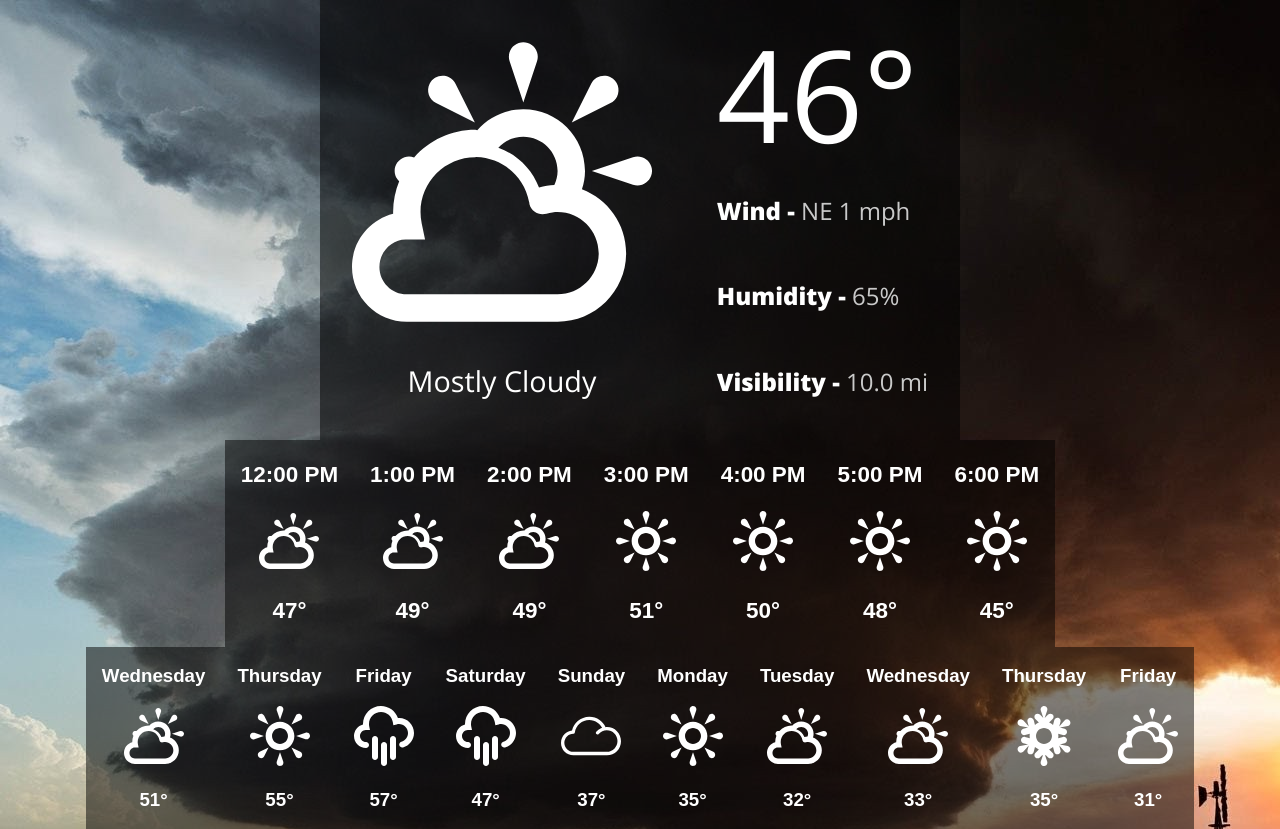
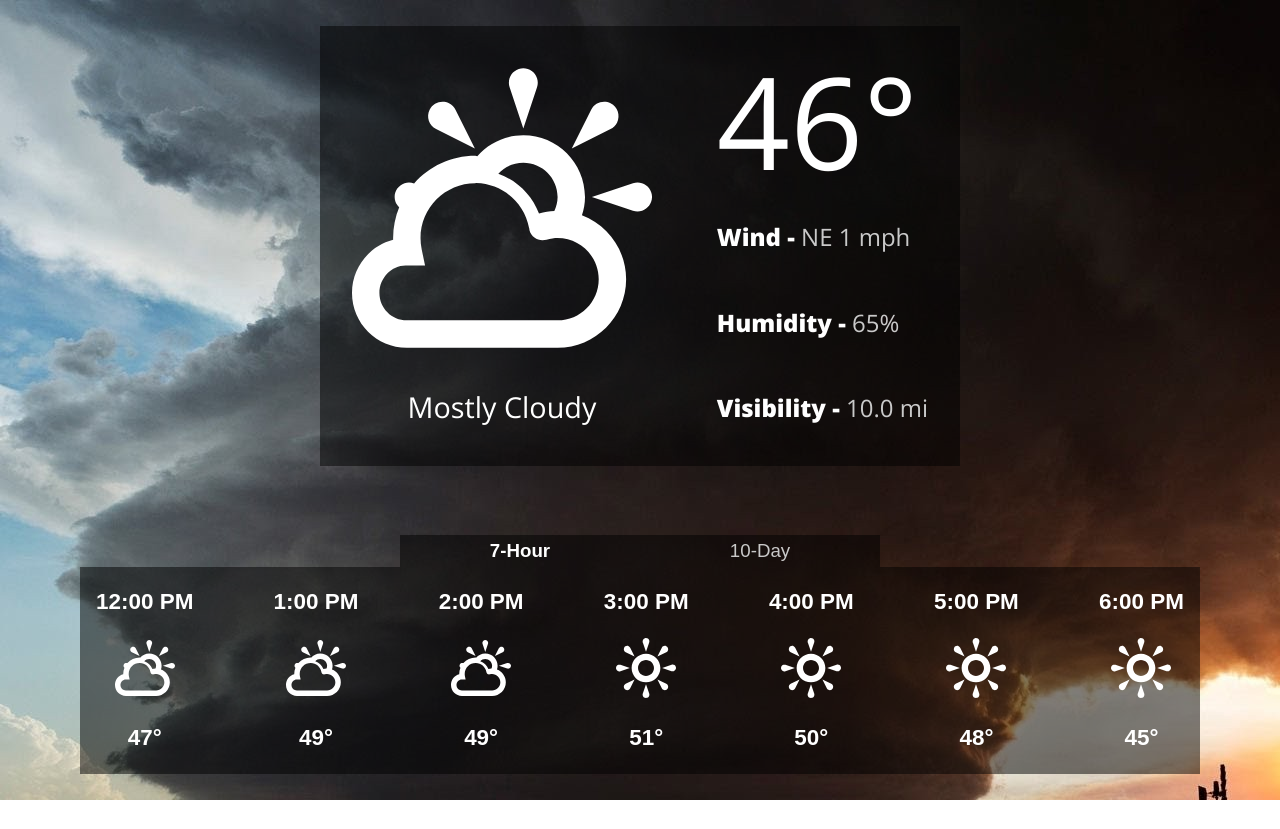
Before and after one commit to relasine/weathrly, a React (Create React App) app: page / in a window 1280 px wide. After the commit the page ends 800 px from the top, so only its background shows below. Built offline with nearby package versions, Linux system fonts and the light colour scheme.

Commit message:
Add toggle style

```diff
--- a/src/App.js
+++ b/src/App.js
@@ -4,6 +4,7 @@ import Current from './current/Current';
 import SevenHour from './SevenHour/SevenHour';
 import { data } from './api';
 import TenDay from './TenDay/TenDay'
+import Toggle from './Toggle/Toggle'
 
 class App extends Component {
   constructor(){
@@ -14,14 +15,33 @@ class App extends Component {
     }
   }
 
+  toggleSevenHour() {
+    console.log("seven hour")
+    //Display flex on SevenHour, display none on tenday
+    //seven-hour-toggle - colorwhite, font-weight 800
+    //ten-day-toggle - color grey, font-weight 300
+  }
+
+  toggleTenDay() {
+    console.log('ten day')
+    //Display flex on tenDay, display none on sevenHour
+    //ten-day-toggle - colorwhite, font-weight 800
+    //seven-hour-toggle - color grey, font-weight 300
+  }
+
 
   render() {
 
     return (
       <div className="App">
         <Current data={ this.state.data.current_observation } />
-        <SevenHour data={ this.state.data.hourly_forecast } />
-        <TenDay data={this.state.data.forecast.txt_forecast.forecastday}/>
+        <section className='bottom-section'>
+          <Toggle toggleSevenHour={this.toggleSevenHour}
+                  toggleTenDay={this.toggleTenDay}
+          />
+          <SevenHour data={ this.state.data.hourly_forecast } />
+          <TenDay data={this.state.data.forecast.txt_forecast.forecastday}/>
+        </section>
       </div>
     );
   }
--- a/src/TenDay/tenday.css
+++ b/src/TenDay/tenday.css
@@ -1,8 +1,7 @@
 .ten-day {
-  display: flex;
+  display: none;
   justify-content: space-around;
   max-width: 100rem;
   margin: auto;
   background:rgba(0,0,0,0.5);
-
 }
--- /dev/null
+++ b/src/Toggle/Toggle.js
@@ -0,0 +1,31 @@
+import React, { Component } from 'react';
+
+import './toggle.css'
+
+export default class Toggle extends Component {
+  constructor() {
+    super();
+
+    this.state = {
+
+    }
+
+
+  }
+
+  render() {
+
+  return (
+    <div className="toggle-div">
+      <h3 className="seven-hour-toggle" onClick={() => {
+        this.props.toggleSevenHour();
+      }}>7-Hour</h3>
+      <h3 className="ten-day-toggle" onClick={() => {
+        this.props.toggleTenDay();
+      }}>10-Day</h3>
+    </div>
+  )
+
+  }
+
+}
--- /dev/null
+++ b/src/Toggle/toggle.css
@@ -0,0 +1,31 @@
+.toggle-div {
+  display: flex;
+  justify-content: space-around;
+  background:rgba(0,0,0,0.5);
+  width: 30rem;
+  margin: 1rem auto;
+  margin-bottom: 0;
+  height: 2rem;
+}
+
+.seven-hour-toggle,
+.ten-day-toggle {
+  margin: auto;
+}
+
+.seven-hour-toggle {
+  font-weight: 800;
+  color: #FFF;
+}
+
+.ten-day-toggle {
+  font-weight: 300;
+  color: #C9C9C9;
+}
+
+.seven-hour-toggle:hover,
+.ten-day-toggle:hover {
+  cursor: pointer;
+  font-weight: 800;
+  color: #FFF;
+}
```
